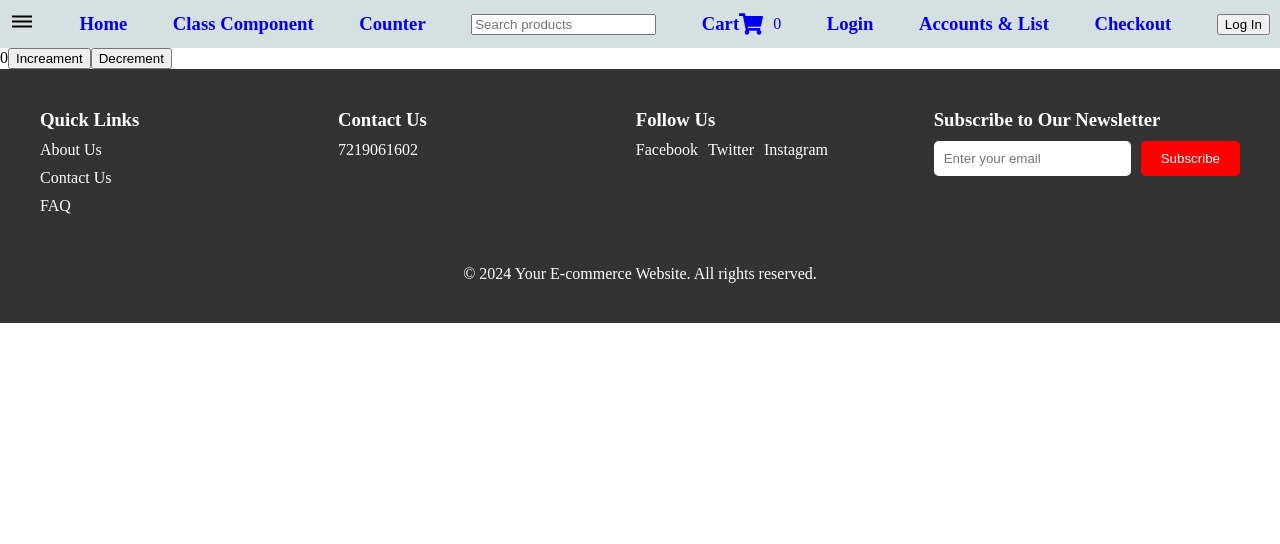
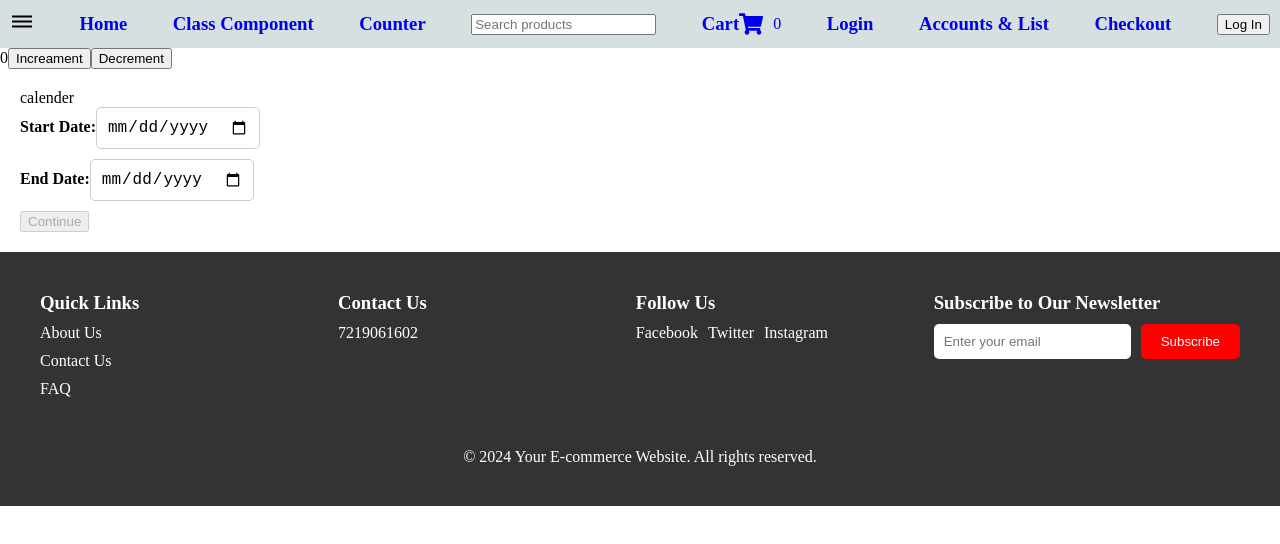
Before and after one commit to adityadond/Redux-Saga, a React (Vite) app: page /counter in a window 1280 px wide. Shown: the top 544 px of the page. Built offline with nearby package versions, Linux system fonts and the light colour scheme.

Commit message:
Added calender feature

```diff
--- /dev/null
+++ b/src/Calender.css
@@ -0,0 +1,24 @@
+.date-picker {
+  display: flex;
+  flex-direction: column;
+  align-items: flex-start;
+  gap: 10px;
+}
+
+.date-picker label {
+  font-weight: bold;
+  margin-bottom: 5px;
+}
+
+.date-picker input {
+  padding: 10px;
+  border: 1px solid #ccc;
+  border-radius: 5px;
+  font-size: 16px;
+}
+
+.date-picker input:focus {
+  outline: none;
+  border-color: #007bff;
+  box-shadow: 0 0 5px #007bff;
+}
--- /dev/null
+++ b/src/Calender.jsx
@@ -0,0 +1,56 @@
+import React, { useState } from "react";
+import "./Calender.css"; // Import CSS file for styling
+import { useDispatch } from "react-redux";
+import { saveDates } from "./action";
+
+function Calendar() {
+  const [startDate, setStartDate] = useState("");
+  const [startButton, setStartButton] = useState(false);
+  const [endButton, setEndButton] = useState(false);
+  const [endDate, setEndDate] = useState("");
+  const dispatch = useDispatch();
+
+  const handleStartDateChange = (e) => {
+    setStartDate(e.target.value);
+    console.log(e.target.value);
+    setStartButton(true);
+  };
+
+  const handleEndDateChange = (e) => {
+    setEndDate(e.target.value);
+    setEndButton(true);
+  };
+  const continueHandler = () => {
+    console.log("clicked");
+    dispatch(saveDates(startDate, endDate));
+  };
+
+  return (
+    <div className="date-picker">
+      <div>
+        <label htmlFor="start-date">Start Date:</label>
+        <input
+          type="date"
+          id="start-date"
+          value={startDate}
+          onChange={handleStartDateChange}
+        />
+      </div>
+      <div>
+        <label htmlFor="end-date">End Date:</label>
+        <input
+          type="date"
+          id="end-date"
+          value={endDate}
+          onChange={handleEndDateChange}
+        />
+      </div>
+
+      <button onClick={continueHandler} disabled={!startButton || !endButton}>
+        Continue
+      </button>
+    </div>
+  );
+}
+
+export default Calendar;
--- a/src/Cart.jsx
+++ b/src/Cart.jsx
@@ -31,8 +31,8 @@ function Cart() {
                 <li key={item.id}>
                   <div className="item-details">
                     <img
-                      src={item.image}
-                      alt={item.title}
+                      src={item?.image}
+                      alt={item?.title}
                       className="item-image"
                     />
 
--- a/src/Counter.jsx
+++ b/src/Counter.jsx
@@ -1,12 +1,14 @@
 import { useSelector, useDispatch } from "react-redux";
 import React from "react";
 import { increment, decrement } from "./action";
+import Calendar from "./Calender";
 
 function Counter() {
   const dispatch = useDispatch();
   const state = useSelector((state) => state.reducer.num);
   console.log(state, "state");
   return (
+    <>
       <div>
         {state}
         <button type="button" onClick={() => dispatch(increment())}>
@@ -17,6 +19,11 @@ function Counter() {
           Decrement
         </button>
       </div>
+      <div style={{ margin: "20px" }}>
+        calender
+        <Calendar />
+      </div>
+    </>
   );
 }
 
--- a/src/action.js
+++ b/src/action.js
@@ -85,3 +85,10 @@ export const sagaProduct = () => ({
 export const postSagaProduct = () => ({
   type: POST_SAGA_PRODUCT,
 });
+
+export const saveDates = (start, end) => {
+  return {
+    type: "SAVE_DATES",
+    payload: { start, end },
+  };
+};
--- a/src/reducer.js
+++ b/src/reducer.js
@@ -33,6 +33,7 @@ const initialState = {
   checkValue: false,
   sagaProduct: [],
   postSagaProduct: [],
+  dates: [],
 };
 
 export const reducer = (state = initialState, action) => {
@@ -236,6 +237,12 @@ export const sagaReducer = (state = initialState, action) => {
         ...state,
         postSagaProduct: action.payload,
       };
+    case "SAVE_DATES":
+      console.log(action.payload);
+      return {
+        ...state,
+        dates: action.payload,
+      };
     default:
       return state;
   }
```
Lines whose indentation alone changed are shown as unchanged.
